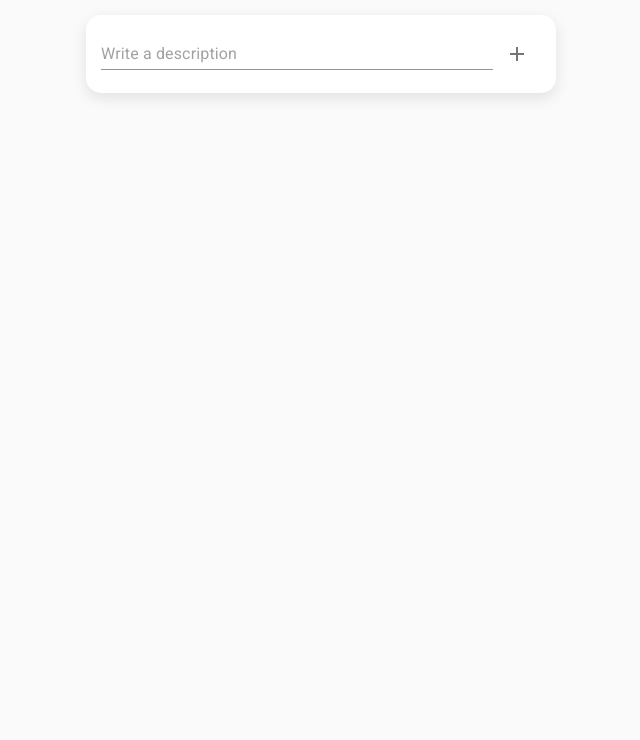
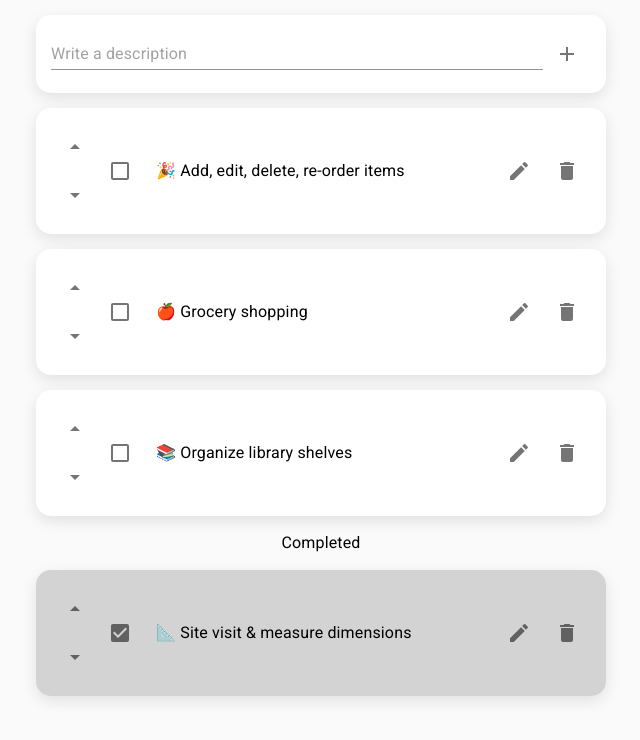
Before and after one commit to bennettoh/checklist-app, a React (Create React App) app: page / in a window 1280 px wide. Shown: the top 740 px of the page, without its empty margins (319-959 px from the left). Built offline with nearby package versions, Linux system fonts and the light colour scheme.

Commit message:
implement complete checkbox

```diff
--- a/src/App.css
+++ b/src/App.css
@@ -1,5 +1,5 @@
 .App {
-  max-width: 500px;
+  max-width: 600px;
   margin: auto;
 }
 
@@ -14,6 +14,6 @@
 
 .column {
   display: flex;
-  flex-direction: column;
   justify-content: center;
+  align-items: center;
 }
--- a/src/App.js
+++ b/src/App.js
@@ -1,12 +1,33 @@
 import React from "react";
 import "./App.css";
+
+import { Typography } from "@material-ui/core";
 
 import Entry from "./components/Entry";
 import Form from "./components/Form";
 
 class App extends React.Component {
   state = {
-    items: [],
+    items: [
+      {
+        value: "🎉 Add, edit, delete, re-order items",
+        key: 1239283798272,
+      },
+      {
+        value: "🍎 Grocery shopping",
+        key: 9851098237510,
+      },
+      {
+        value: "📚 Organize library shelves",
+        key: 3498378091480,
+      },
+    ],
+    itemsComplete: [
+      {
+        value: "📐 Site visit & measure dimensions",
+        key: 1258972389573,
+      },
+    ],
   };
 
   addItem = (value) => {
@@ -37,15 +58,48 @@ class App extends React.Component {
     });
   };
 
-  swap = (indexA, indexB) => {
-    let array = this.state.items;
+  swap = (indexA, indexB, complete) => {
+    let array;
+    if (complete === true) {
+      array = this.state.itemsComplete;
+    } else {
+      array = this.state.items;
+    }
+
     if (indexB === -1) return;
     if (indexB === array.length) return;
     let temp = array[indexA];
     array[indexA] = array[indexB];
     array[indexB] = temp;
+
+    if (complete === true) {
+      this.setState({
+        itemsComplete: array,
+      });
+    } else {
+      this.setState({
+        items: array,
+      });
+    }
+  };
+
+  handleComplete = (index) => {
+    let listIncomplete = this.state.items;
+    let listComplete = this.state.itemsComplete;
+    let itemComplete = listIncomplete.splice(index, 1);
     this.setState({
-      items: array,
+      items: listIncomplete,
+      itemsComplete: listComplete.concat(itemComplete),
+    });
+  };
+
+  handleIncomplete = (index) => {
+    let listIncomplete = this.state.items;
+    let listComplete = this.state.itemsComplete;
+    let itemIncomplete = listComplete.splice(index, 1);
+    this.setState({
+      items: listIncomplete.concat(itemIncomplete),
+      itemsComplete: listComplete,
     });
   };
 
@@ -64,6 +118,23 @@ class App extends React.Component {
               delete={this.delete}
               editItem={this.editItem}
               onSwap={this.swap}
+              handleComplete={this.handleComplete}
+              checked={false}
+            />
+          );
+        })}
+        <Typography align="center">Completed</Typography>
+        {this.state.itemsComplete.map((item, i) => {
+          return (
+            <Entry
+              key={item.key}
+              value={item.value}
+              index={i}
+              delete={this.delete}
+              editItem={this.editItem}
+              onSwap={this.swap}
+              handleComplete={this.handleIncomplete}
+              checked={true}
             />
           );
         })}
--- a/src/components/Entry.css
+++ b/src/components/Entry.css
@@ -4,8 +4,6 @@
 
 .card {
   display: flex;
-  border-color: black;
-  border-width: 1px;
   border-radius: 15px;
   box-shadow: 0px 5px 15px 0px rgba(0, 0, 0, 0.1);
   margin: 15px;
@@ -13,6 +11,10 @@
   background-color: white;
 }
 
+.complete {
+  background-color: lightgrey;
+}
+
 .arrows {
   display: flex;
   flex-direction: column;
--- a/src/components/Entry.js
+++ b/src/components/Entry.js
@@ -1,5 +1,5 @@
 import React from "react";
-import { IconButton, Typography } from "@material-ui/core";
+import { IconButton, Typography, Checkbox } from "@material-ui/core";
 import { ArrowDropDown, ArrowDropUp, Edit, Delete } from "@material-ui/icons";
 
 import "./Entry.css";
@@ -9,6 +9,7 @@ import Form from "./Form";
 class Entry extends React.Component {
   state = {
     editModeOn: false,
+    checked: false,
   };
 
   handleEditToggle = () => {
@@ -23,19 +24,29 @@ class Entry extends React.Component {
   };
 
   render() {
+    let cla = this.props.checked ? "card complete" : "card";
+
     return (
-      <div key={this.props.index} className="card">
+      <div key={this.props.index} className={cla}>
         <section className="arrows">
           <IconButton
             onClick={() =>
-              this.props.onSwap(this.props.index, this.props.index - 1)
+              this.props.onSwap(
+                this.props.index,
+                this.props.index - 1,
+                this.props.checked
+              )
             }
           >
             <ArrowDropUp color="action" />
           </IconButton>
           <IconButton
             onClick={() =>
-              this.props.onSwap(this.props.index, this.props.index + 1)
+              this.props.onSwap(
+                this.props.index,
+                this.props.index + 1,
+                this.props.checked
+              )
             }
           >
             <ArrowDropDown color="action" />
@@ -51,6 +62,11 @@ class Entry extends React.Component {
           <div className="flex">
             <div className="flex">
               <div className="column">
+                <Checkbox
+                  checked={this.props.checked}
+                  color="default"
+                  onClick={() => this.props.handleComplete(this.props.index)}
+                />
                 <Typography
                   className="item-text"
                   display="inline"
@@ -61,19 +77,16 @@ class Entry extends React.Component {
               </div>
             </div>
             <div className="column">
-              <IconButton>
-                <Edit color="action" onClick={() => this.handleEditToggle()} />
+              <IconButton onClick={() => this.handleEditToggle()}>
+                <Edit color="action" />
               </IconButton>
             </div>
           </div>
         )}
 
         <div className="column">
-          <IconButton>
-            <Delete
-              color="action"
-              onClick={() => this.props.delete(this.props.index)}
-            />
+          <IconButton onClick={() => this.props.delete(this.props.index)}>
+            <Delete color="action" />
           </IconButton>
         </div>
       </div>
```
